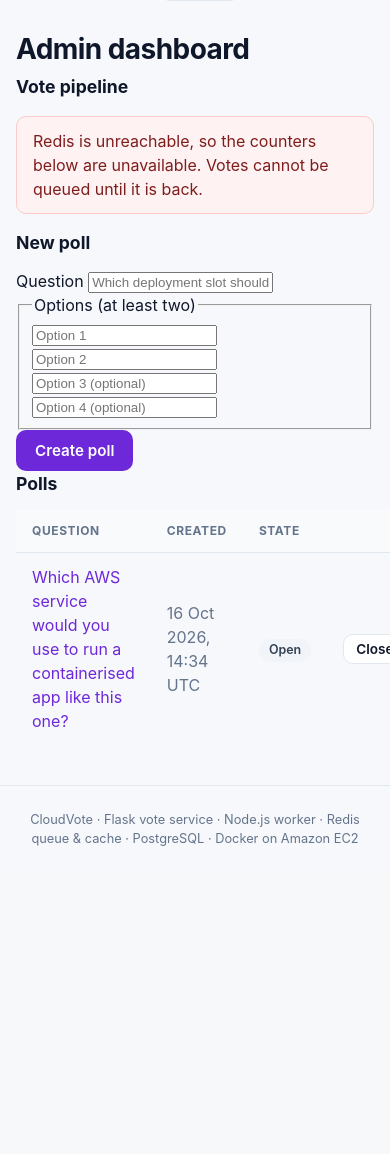
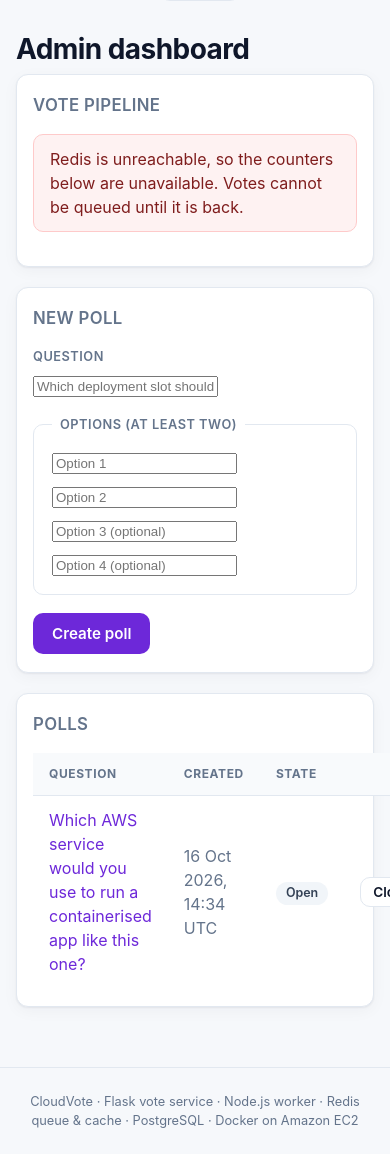
Before and after one commit to Miketopex/VOTING-APP, a Flask app: page /admin in a window 390 px wide; the page is wider, and only the part inside the window is pictured. Shown: the part 65-1219 px from the top of that part. Before the commit the page ends 911 px from the top of that part, so only its background shows below. Run offline with Flask 3, Linux system fonts and the light colour scheme; the visitor is signed in with stand-in values (Sample User, id 1); data comes from the database, SQL or seed files in the repository; tables that the repository leaves empty hold one stand-in row (values such as "Sample post"); data that the repository does not hold is empty; parts of the project's set-up code (start-up, migrations or seed data) failed here and were passed over; some libraries are stand-ins or nearby versions.

Commit message:
fix(admin): style the dashboard, it was the one unstyled screen in the app (#28)
The admin template already used .panel, .stat-row, .stat-value and .stat-label.
None of them existed in style.css, so the browser fell back to defaults: the
pipeline and turnout figures rendered as a bulleted list, and the new-poll
options sat inside a raw fieldset border. Every other page in the app looks
finished, which made this one stand out.

No template and no Python changed. This is CSS only, using the tokens, radius
and shadow already defined for .poll-card, so the admin screen now matches the
rest of the site rather than introducing a second visual language.

What it adds:

.panel gets the surface, border, radius and shadow the other cards use, and its
h2 becomes a quiet uppercase section label rather than competing with the page
title.

.stat-row becomes a responsive grid of tiles instead of a list. auto-fit with a
150px minimum means the five-tile pipeline row and the four-tile turnout row
both lay out evenly without separate rules, and it collapses sensibly on a
phone.

The label, fieldset and legend inside the new-poll form get the same treatment,
and on screens above 640px the four option inputs become a two by two grid
instead of a single tall column.

```diff
--- a/vote/app/static/style.css
+++ b/vote/app/static/style.css
@@ -205,3 +205,102 @@
   .health-grid, .grid-3 { grid-template-columns: 1fr 1fr; }
   .poll-card { flex-direction: column; align-items: flex-start; }
 }
+
+/* ---------------------------------------------------------------------------
+   Admin dashboard.
+
+   The template already used .panel, .stat-row, .stat-value and .stat-label, but
+   none of them had any CSS, so the page rendered as raw bullet lists while the
+   rest of the app looked finished. These rules use the same tokens, radius and
+   shadow as .poll-card so the admin screen matches everything else.
+   --------------------------------------------------------------------------- */
+
+.panel {
+  background: var(--surface);
+  border: 1px solid var(--border);
+  border-radius: var(--radius);
+  box-shadow: var(--shadow);
+  padding: 22px 24px;
+  margin-bottom: 20px;
+}
+.panel > h2 {
+  margin: 0 0 16px;
+  font-size: 1.05rem;
+  font-weight: 600;
+  color: var(--muted);
+  letter-spacing: .02em;
+  text-transform: uppercase;
+}
+
+/* Stats as a row of tiles rather than a bullet list. auto-fit keeps them even
+   at any count, so the 5-tile pipeline and the 4-tile turnout row both work. */
+.stat-row {
+  list-style: none;
+  margin: 0;
+  padding: 0;
+  display: grid;
+  grid-template-columns: repeat(auto-fit, minmax(150px, 1fr));
+  gap: 14px;
+}
+.stat-row li {
+  display: flex;
+  flex-direction: column;
+  gap: 4px;
+  padding: 16px 18px;
+  background: var(--bg);
+  border: 1px solid var(--border);
+  border-radius: 10px;
+}
+.stat-row .stat-value { line-height: 1.1; color: var(--text); }
+.stat-row .stat-label {
+  font-size: .72rem;
+  font-weight: 600;
+  letter-spacing: .06em;
+  text-transform: uppercase;
+  color: var(--muted);
+}
+
+/* The new-poll form. fieldset and legend were completely unstyled, which is
+   what produced the raw browser border around the option inputs. */
+.panel form label {
+  display: block;
+  font-size: .8rem;
+  font-weight: 600;
+  letter-spacing: .04em;
+  text-transform: uppercase;
+  color: var(--muted);
+  margin-bottom: 6px;
+}
+.panel fieldset {
+  border: 1px solid var(--border);
+  border-radius: 10px;
+  padding: 16px 18px 18px;
+  margin: 18px 0;
+}
+.panel fieldset legend {
+  padding: 0 8px;
+  font-size: .8rem;
+  font-weight: 600;
+  letter-spacing: .04em;
+  text-transform: uppercase;
+  color: var(--muted);
+}
+.panel fieldset input { margin-bottom: 10px; }
+.panel fieldset input:last-of-type { margin-bottom: 0; }
+
+@media (min-width: 640px) {
+  .panel fieldset {
+    display: grid;
+    grid-template-columns: 1fr 1fr;
+    gap: 12px 14px;
+  }
+  .panel fieldset legend { grid-column: 1 / -1; }
+  .panel fieldset input,
+  .panel fieldset input:last-of-type { margin-bottom: 0; }
+}
+
+@media (max-width: 640px) {
+  .panel { padding: 18px 16px; }
+  .stat-row { grid-template-columns: repeat(auto-fit, minmax(130px, 1fr)); gap: 10px; }
+  .stat-row li { padding: 14px; }
+}
```
